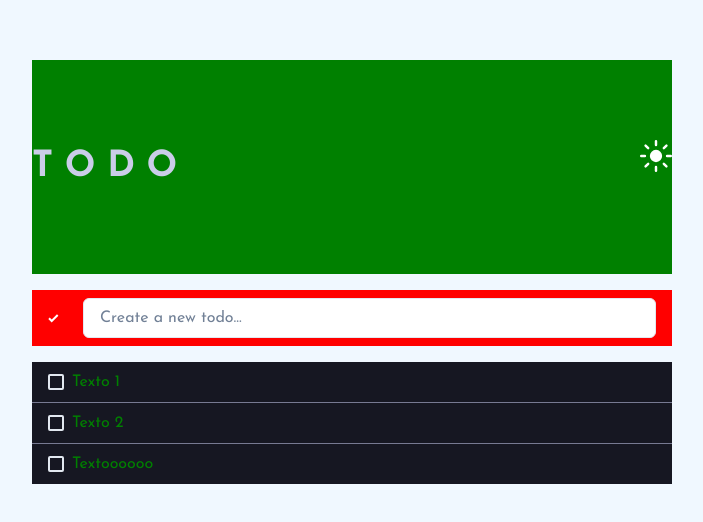
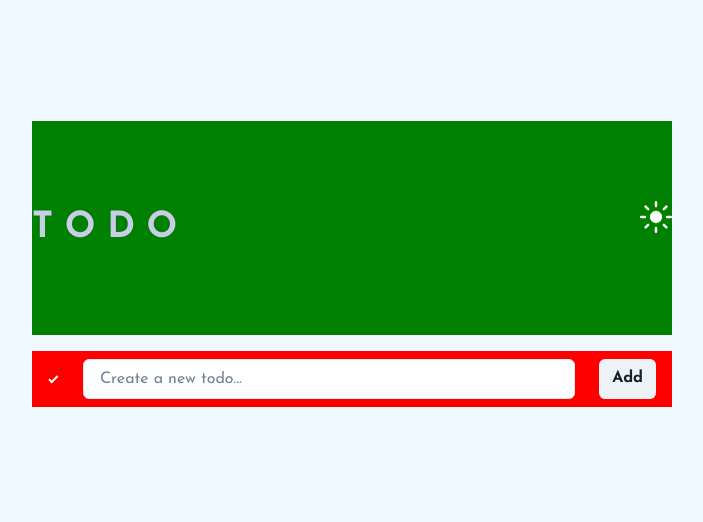
Before and after one commit to Eduardo-Ferraz/DesafioCode, a Next.js app: page / in a window 1280 px wide. Shown: the part 128-650 px from the top of the page, without its empty margins (288-991 px from the left). Built offline with nearby package versions, Linux system fonts and the light colour scheme.

Commit message:
adiciona funcionalidade de criar tasks

```diff
--- a/src/components/Item.tsx
+++ b/src/components/Item.tsx
@@ -4,7 +4,7 @@ import { Checkbox, Flex, HStack, Text } from "@chakra-ui/react";
 
 interface ItemProps {
   // propriedadeX: int
-  text: string;
+  text: String;
 }
 
 export default function Item(props: ItemProps) {
--- a/src/pages/index.tsx
+++ b/src/pages/index.tsx
@@ -1,3 +1,5 @@
+import { useState } from "react";
+
 import {
   Flex,
   Spacer,
@@ -9,13 +11,43 @@ import {
   StackDivider,
   Checkbox,
   CheckboxGroup,
+  Button,
 } from "@chakra-ui/react";
 import type { NextPage } from "next";
 import Head from "next/head";
 
 import Item from "../components/Item";
 
+interface ITask {
+  text: String;
+  completed: boolean;
+  id: number;
+}
+
 const Home: NextPage = () => {
+  const [task, setTask] = useState<String>("");
+  const [tasks, setTasks] = useState<ITask[]>([]);
+  const [tasksLeft, setTasksLeft] = useState<number>(0);
+
+  function handleAddTask() {
+    const newTask: ITask = {
+      text: task,
+      completed: false,
+      id: new Date().getTime(),
+    };
+    setTasks((prevState) => [...prevState, newTask]);
+    setTasksLeft(tasksLeft + 1);
+  }
+
+  function handleCompleteTask(id: number) {
+    setTasksLeft((prevState) => prevState - 1);
+
+    const item = tasks.find((item) => item.id === id);
+    if (item) {
+      item.completed = true;
+    }
+  }
+
   return (
     <>
       <Head>
@@ -54,7 +86,11 @@ const Home: NextPage = () => {
               color="dark.LGrayishBlue"
               bg=""
               placeholder="Create a new todo..."
+              onChange={(e) => setTask(e.target.value)}
             />
+            <Button type="submit" onClick={() => handleAddTask()}>
+              Add
+            </Button>
           </HStack>
 
           {/* Items list */}
@@ -64,9 +100,9 @@ const Home: NextPage = () => {
               divider={<StackDivider borderColor="dark.DGrayishBlue" />}
               spacing="0"
             >
-              <Item text="Texto 1" />
-              <Item text="Texto 2" />
-              <Item text="Textoooooo" />
+              {tasks.map((item) => (
+                <Item text={item.text} />
+              ))}
             </VStack>
           </CheckboxGroup>
         </Flex>
```
